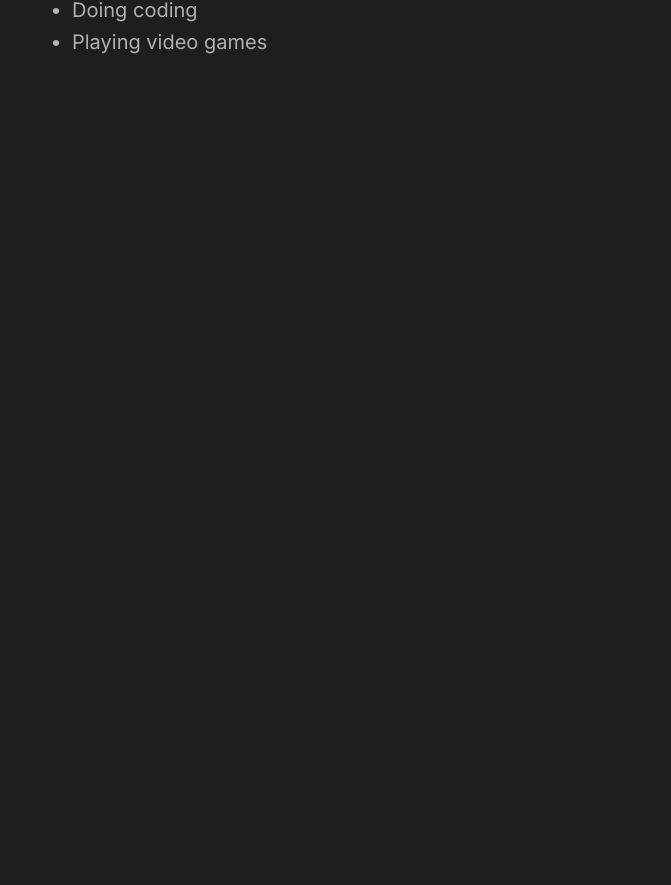
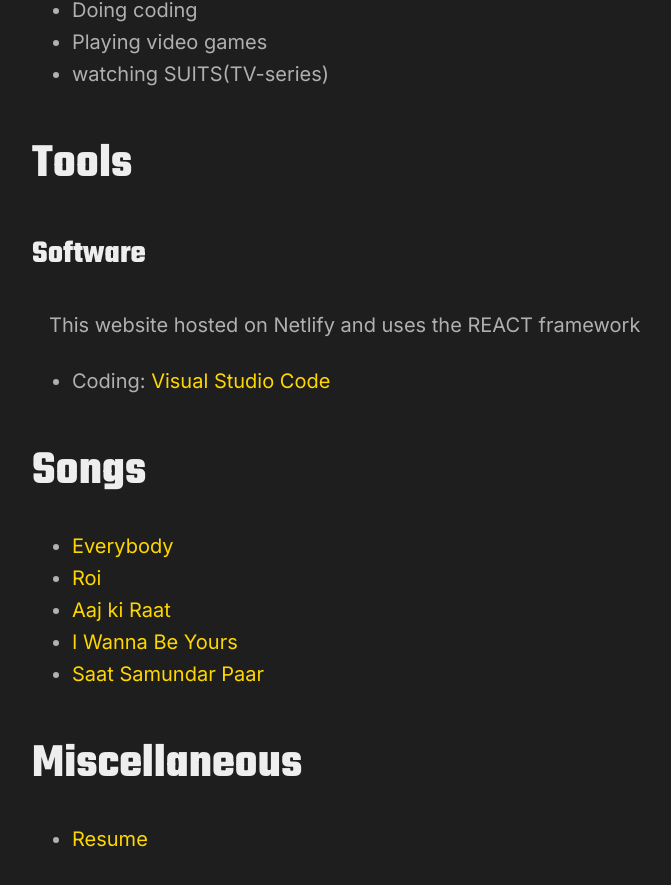
Before and after one commit to vaibhavsorathiya77/client, a React (Create React App) app: page /about in a window 1280 px wide. Shown: the part 1337-2222 px from the top of the page, without its empty margins (208-879 px from the left). Before the commit the page ends 1499 px from the top, so only its background shows below. Built offline with nearby package versions, Linux system fonts and the light colour scheme.

Commit message:
here about section completed 98% pending resume section only

```diff
--- a/src/App.js
+++ b/src/App.js
@@ -5,7 +5,7 @@ import Home from "./components/Home";
 import About from "./components/About";
 import Projects from "./components/Projects";
 import Contact from "./components/Contacts";
-import Sidebar from "./components/Sidebar";
+// import Sidebar from "./components/Sidebar";
 import "./App.css";
 
 const App = () => {
--- a/src/components/About.jsx
+++ b/src/components/About.jsx
@@ -29,6 +29,7 @@ const About = () => {
   const paragraphStyle = {
     fontSize: "1.25rem", // Font size for paragraphs
     color: "#b0b0b0",
+    paddingRight:"166px",
     marginBottom: "1.5rem", // Spacing between paragraphs
     lineHeight: "1.6", // Line height for readability
     fontFamily: "'Inter', -apple-system, BlinkMacSystemFont, Avenir, Helvetica, Arial, sans-serif", // Font family
@@ -41,6 +42,8 @@ const About = () => {
     lineHeight: "1.6",
     fontFamily: "'Inter', -apple-system, BlinkMacSystemFont, Avenir, Helvetica, Arial, sans-serif",
   };
+
+
 
   return (
     <section id="about" style={aboutStyle}>
@@ -62,7 +65,7 @@ const About = () => {
         <p style={paragraphStyle}>
           I’m a strong believer in the importance of family and friends, and I love spending time with them. Whether it’s playing games together or simply hanging out, these moments keep me grounded. I’m excited about the future of web development and the endless possibilities it holds!
         </p>
-
+{/*                            CONTACT SECTION                 */}
         <h2 style={headingStyle}>Contact</h2>
 
         <p style={paragraphStyle}>
@@ -74,20 +77,107 @@ const About = () => {
             <strong>Email: <u>ahirvaibhav77</u>@gmail.com</strong>
           </li>
           <li>
-            <a href="https://github.com/VaibhavAhir77">
+            <a style={{textDecoration:"none",color:"#FFD700"}} href="https://github.com/VaibhavAhir77">
               <strong>Github</strong>
             </a>
           </li>
         </ul>
-
+{/*                        DOING SECTION WHAT IM                                                          */}
         <h2 style={headingStyle}>What I'm Doing Now</h2>
         <p style={paragraphStyle}><em>Updated April 8th, 2025 </em></p>
 
         <ul style={ulStyle}>
           <li>Doing coding </li>
           <li>Playing video games</li>
+          <li>watching SUITS(TV-series)</li>
+        </ul>
+        {/*                          TOOLS SECTION                                   */}
+        <h2 style={headingStyle}>Tools</h2>
+        <h3 style={{fontSize:"2rem"}}>Software</h3>
+        <p  style={ paragraphStyle}>This website hosted on Netlify and uses the REACT framework</p>
+        <ul style={ulStyle}>
+        <li>Coding: <a style={{textDecoration:'none',color:'#FFD700'}} href="https://code.visualstudio.com/" target="_blank" rel="noopener noreferrer">Visual Studio Code </a></li>
         </ul>
 
+{/*                     SONGS SECTION       */}
+
+    <h2 style={headingStyle}>Songs</h2>
+    <ul style={ulStyle}>
+     <li>
+  <a
+    style={{textDecoration: 'none', color: "#FFD700"}}
+    href="https://open.spotify.com/track/1di1BEgJYzPvXUuinsYJGP?si=c6dc45e3d5cf41db"
+    target="_blank"
+    rel="noopener noreferrer"
+    onMouseOver={(e) => e.currentTarget.style.textDecoration = 'underline'}
+    onMouseOut={(e) => e.currentTarget.style.textDecoration = 'none'}
+  >
+    Everybody
+  </a>
+</li>
+<li>
+  <a
+    style={{textDecoration: 'none', color: "#FFD700"}}
+    href="https://open.spotify.com/track/7LPGJhkRDEW6KopWhD8DbX?si=9e1f9759c9564a22"
+    target="_blank"
+    rel="noopener noreferrer"
+    onMouseOver={(e) => e.currentTarget.style.textDecoration = 'underline'}
+    onMouseOut={(e) => e.currentTarget.style.textDecoration = 'none'}
+  >
+    Roi
+  </a>
+</li>
+<li>
+  <a
+    style={{textDecoration: 'none', color: "#FFD700"}}
+    href="https://open.spotify.com/track/4bPF3oy4JsKK1UeMMn7Byf?si=70ef617971c34c43"
+    target="_blank"
+    rel="noopener noreferrer"
+    onMouseOver={(e) => e.currentTarget.style.textDecoration = 'underline'}
+    onMouseOut={(e) => e.currentTarget.style.textDecoration = 'none'}
+  >
+    Aaj ki Raat
+  </a>
+</li>
+<li>
+  <a
+    style={{textDecoration: 'none', color: "#FFD700"}}
+    href="https://open.spotify.com/track/5XeFesFbtLpXzIVDNQP22n?si=382c37821304440b"
+    target="_blank"
+    rel="noopener noreferrer"
+    onMouseOver={(e) => e.currentTarget.style.textDecoration = 'underline'}
+    onMouseOut={(e) => e.currentTarget.style.textDecoration = 'none'}
+  >
+    I Wanna Be Yours
+  </a>
+</li>
+<li>
+  <a
+    style={{textDecoration: 'none', color: "#FFD700"}}
+    href="https://open.spotify.com/track/5R6T1zVAE6cpBorNs8MVGU?si=9000b8a3d5244390"
+    target="_blank"
+    rel="noopener noreferrer"
+    onMouseOver={(e) => e.currentTarget.style.textDecoration = 'underline'}
+    onMouseOut={(e) => e.currentTarget.style.textDecoration = 'none'}
+  >
+    Saat Samundar Paar
+  </a>
+</li>
+
+    </ul>
+    {/*               MISCELLEOUNS         */ }
+    <h2 style={headingStyle}>Miscellaneous</h2>
+    <ul style={ulStyle}>
+    <li>
+    <a
+    style={{textDecoration:"node",color:"#FFD700"}}
+    onMouseOver={(e)=>e.currentTarget.style.textDecoration="underline"}
+    onMouseOut={(e)=>e.currentTarget.style.textDecoration="none"}
+    >
+    Resume
+    </a>
+    </li>
+    </ul>
       </div>
     </section>
   );
```
